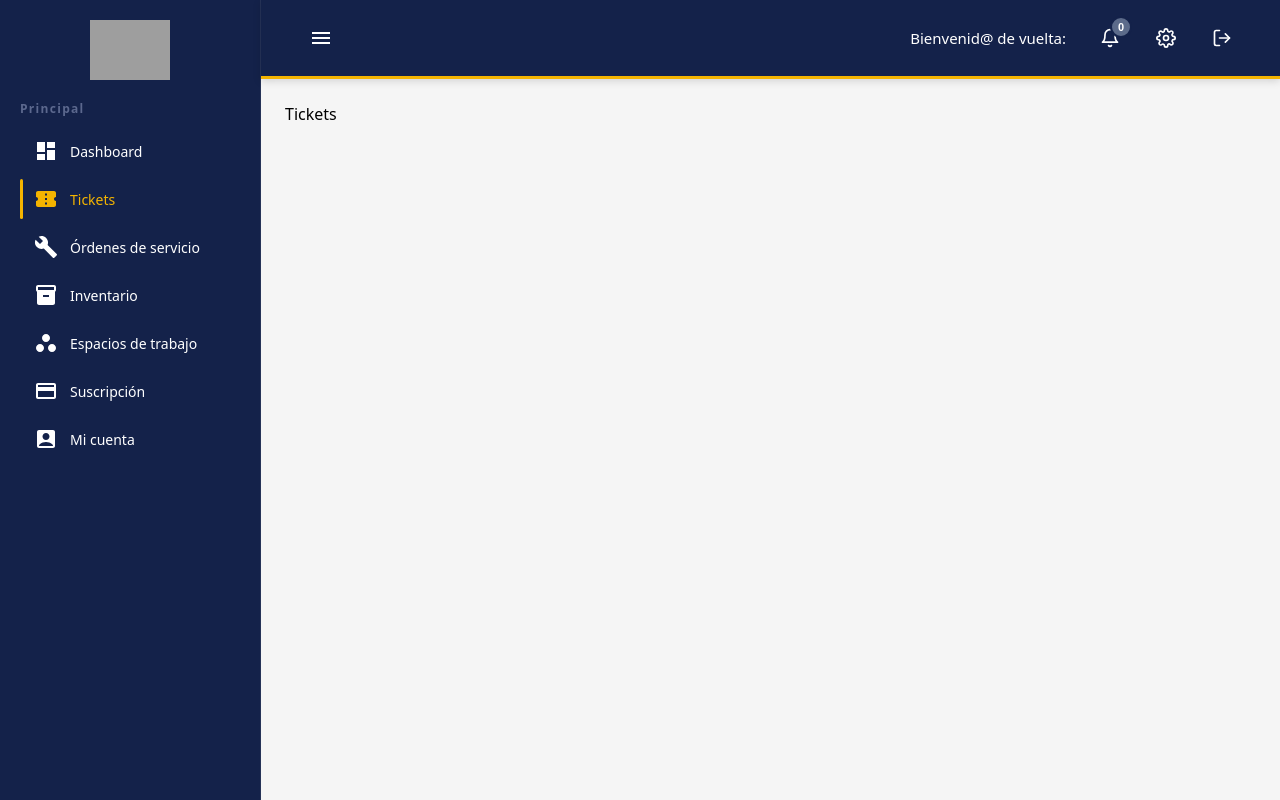
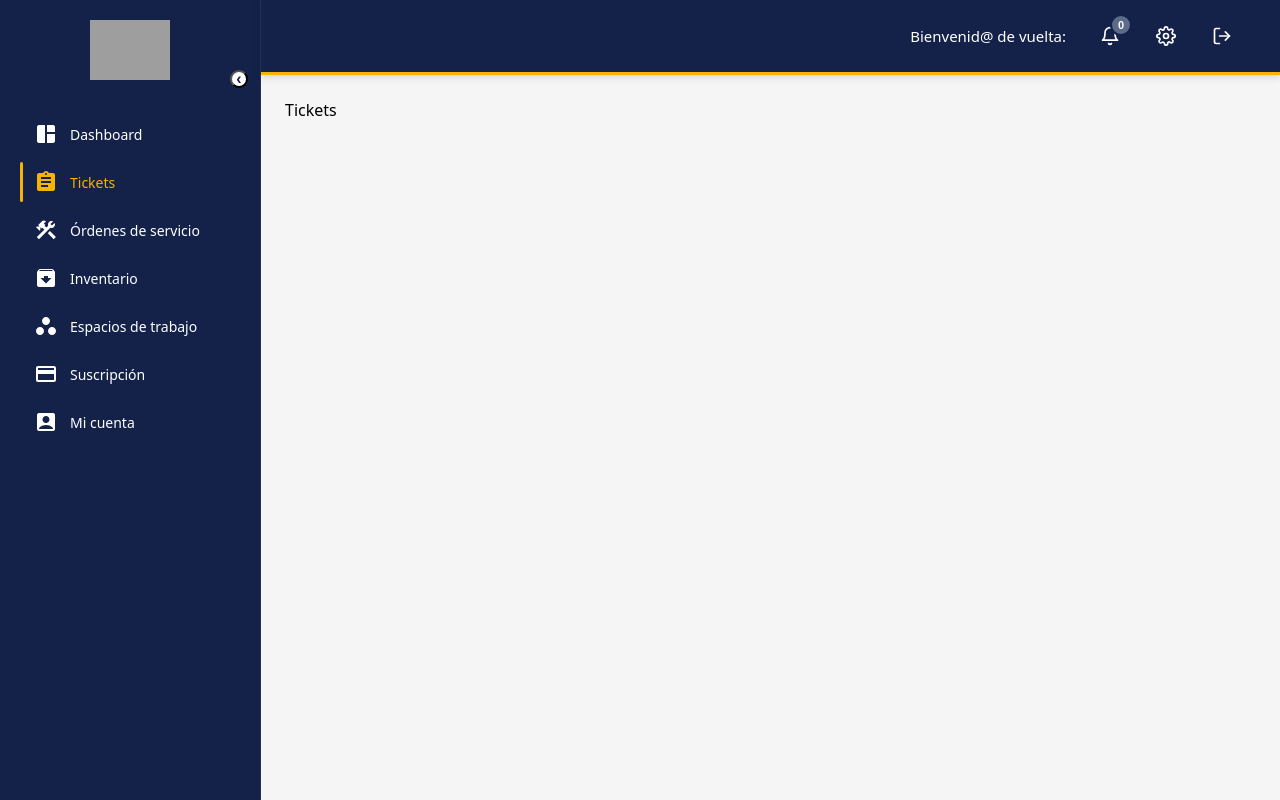
Before and after one commit to panal-organization/panal-web-application, a React (Vite) app: page /tickets in a window 1280 px wide. Built offline with nearby package versions, Linux system fonts and the light colour scheme; sample sign-in values are in the browser's storage; grey boxes are pictures that could not be loaded.

Commit message:
Menu sidebar

```diff
--- a/src/layout/header/Header.css
+++ b/src/layout/header/Header.css
@@ -5,7 +5,7 @@ HEADER
 .header{
   display:flex;
   justify-content:space-between;
-  align-items:center;
+
 
   padding:12px 22px;
 
@@ -33,6 +33,8 @@ USER AREA
   display:flex;
   align-items:center;
   gap:20px;
+
+  margin-left:auto; /* empuja todo a la derecha */
 }
 
 /* nombre usuario */
@@ -123,3 +125,16 @@ NOTIFICATION BADGE
   background:#f4b400;
   color:#14224a;
 }
+
+
+.menu-button{
+  color:white !important;
+}
+
+/* ocultar en desktop */
+
+@media (min-width: 900px){
+  .menu-button{
+    display:none !important;
+  }
+}
--- a/src/layout/sidemenu/Sidemenu.css
+++ b/src/layout/sidemenu/Sidemenu.css
@@ -187,3 +187,56 @@ TEXT
 .sidebar-text{
   font-size:14px;
 }
+
+
+/* ===============================
+SIDEBAR TOGGLE
+================================= */
+.sidebar{
+  position:relative;
+}
+
+/* BOTÓN */
+
+.sidebar-toggle{
+  position:fixed;
+
+  top:70px;
+
+  width:18px;
+  height:18px;
+
+  background:rgb(255, 255, 255);
+  color:#14224a;
+
+  border-radius:50%;
+
+  display:flex;
+  align-items:center;
+  justify-content:center;
+
+  cursor:pointer;
+
+  font-size:16px;
+  font-weight:600;
+
+  transition:all 0.25s ease;
+
+  z-index:2000;
+}
+
+/* CUANDO SIDEBAR ESTÁ ABIERTO */
+
+.sidebar-toggle.open{
+  left:230px;
+}
+
+/* CUANDO SIDEBAR ESTÁ CERRADO */
+
+.sidebar-toggle.closed{
+  left:-5px;
+}
+
+.sidebar-toggle:hover{
+  background:#f4b400;
+}
--- a/src/layout/sidemenu/Sidemenu.tsx
+++ b/src/layout/sidemenu/Sidemenu.tsx
@@ -3,13 +3,16 @@ import { useTheme } from "@mui/material/styles"
 import { NavLink } from "react-router-dom"
 
 import {
-  Dashboard as DashboardIcon,
-  ConfirmationNumber as TicketsIcon,
-  Build as OrdersIcon,
-  Inventory as InventoryIcon,
+  SpaceDashboard as DashboardIcon,
+    Assignment  as TicketsIcon,
+  Construction  as OrdersIcon,
   Workspaces as WorkspacesIcon,
   CreditCard as SubscriptionIcon,
   AccountBox as AccountIcon
+} from "@mui/icons-material"
+
+import {
+  Archive     as InventoryIcon
 } from "@mui/icons-material"
 
 import logo from "../../assets/images/logo.png"
@@ -30,7 +33,7 @@ export const Sidemenu: React.FC<SidemenuProps> = ({ open, setOpen }) => {
   const menu = [
     {
       id: 0,
-      title: "Principal",
+      title: "",
       menu: [
 
         {
@@ -107,6 +110,13 @@ export const Sidemenu: React.FC<SidemenuProps> = ({ open, setOpen }) => {
         }
       >
 
+        {/* BOTÓN FLECHA SIDEBAR */}
+        <button
+  className={`sidebar-toggle ${open ? "open" : "closed"}`}
+  onClick={() => setOpen(!open)}
+>
+  {open ? "‹" : "›"}
+</button>
         {/* LOGO */}
         <div className="sidebar-header">
           <img src={logo} alt="Logo" className="sidebar-logo" />
--- a/src/pages/app/OrdersPage.tsx
+++ b/src/pages/app/OrdersPage.tsx
@@ -10,7 +10,7 @@ import "./OrdersPage.css"
 const OrdersPage: React.FC = () => {
 
   useEffect(() => {
-    document.title = "Panal — Órdenes de servicio"
+    document.title = "Órdenes de servicio"
   }, [])
 
   return (
```
Also changed, not shown: src/layout/header/Header.tsx (line endings or trailing spaces).
